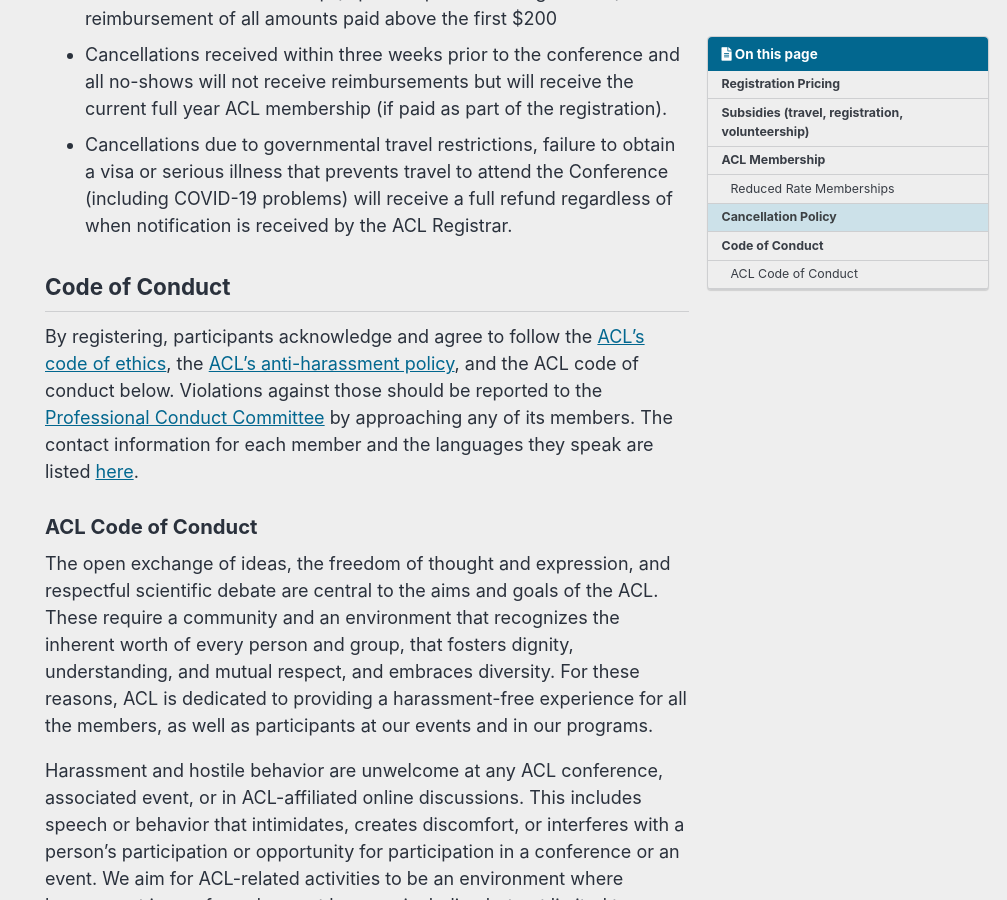
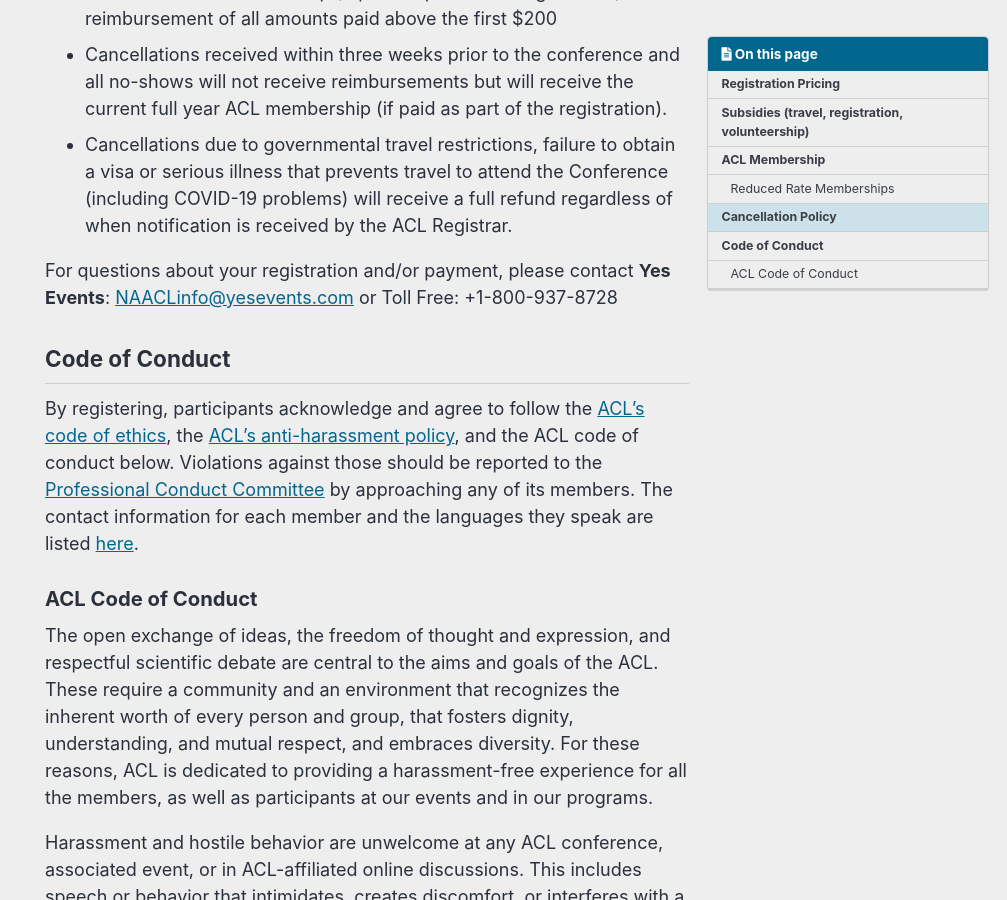
Before and after one commit to naacl-org/naacl-2022-website, a Jekyll site: the page built from _pages/registration.md, in a window 1280 px wide and 900 px high, scrolled down 3252 px. Shown: the whole window, without its empty margins (273-1280 px from the left). Built offline with Jekyll 4.4.1, drawn with Linux system fonts in a browser that asks for light colours; cached includes are drawn as plain includes; comment, search, counter and statistics services are not loaded.

Commit message:
Registration

```diff
--- a/_pages/registration.md
+++ b/_pages/registration.md
@@ -66,6 +66,8 @@ The ACL offers a discount to members from developing countries. We hope this dis
 * Cancellations received within three weeks prior to the conference and all no-shows will not receive reimbursements but will receive the current full year ACL membership (if paid as part of the registration).
 * Cancellations due to governmental travel restrictions, failure to obtain a visa or serious illness that prevents travel to attend the Conference (including COVID-19 problems) will receive a full refund regardless of when notification is received by the ACL Registrar.
 
+For questions about your registration and/or payment, please contact **Yes Events**: <NAACLinfo@yesevents.com> or Toll Free: +1-800-937-8728
+
 ## Code of Conduct
 
 By registering, participants acknowledge and agree to follow the [ACL's code of ethics](https://www.aclweb.org/portal/content/acl-code-ethics), the [ACL's anti-harassment policy](https://www.aclweb.org/adminwiki/index.php?title=Anti-Harassment_Policy), and the ACL code of conduct below. Violations against those should be reported to the [Professional Conduct Committee](https://www.aclweb.org/adminwiki/index.php?title=Professional_Conduct_Committee) by approaching any of its members. The contact information for each member and the languages they speak are listed [here](https://www.aclweb.org/adminwiki/index.php?title=Professional_Conduct_Committee).
```
